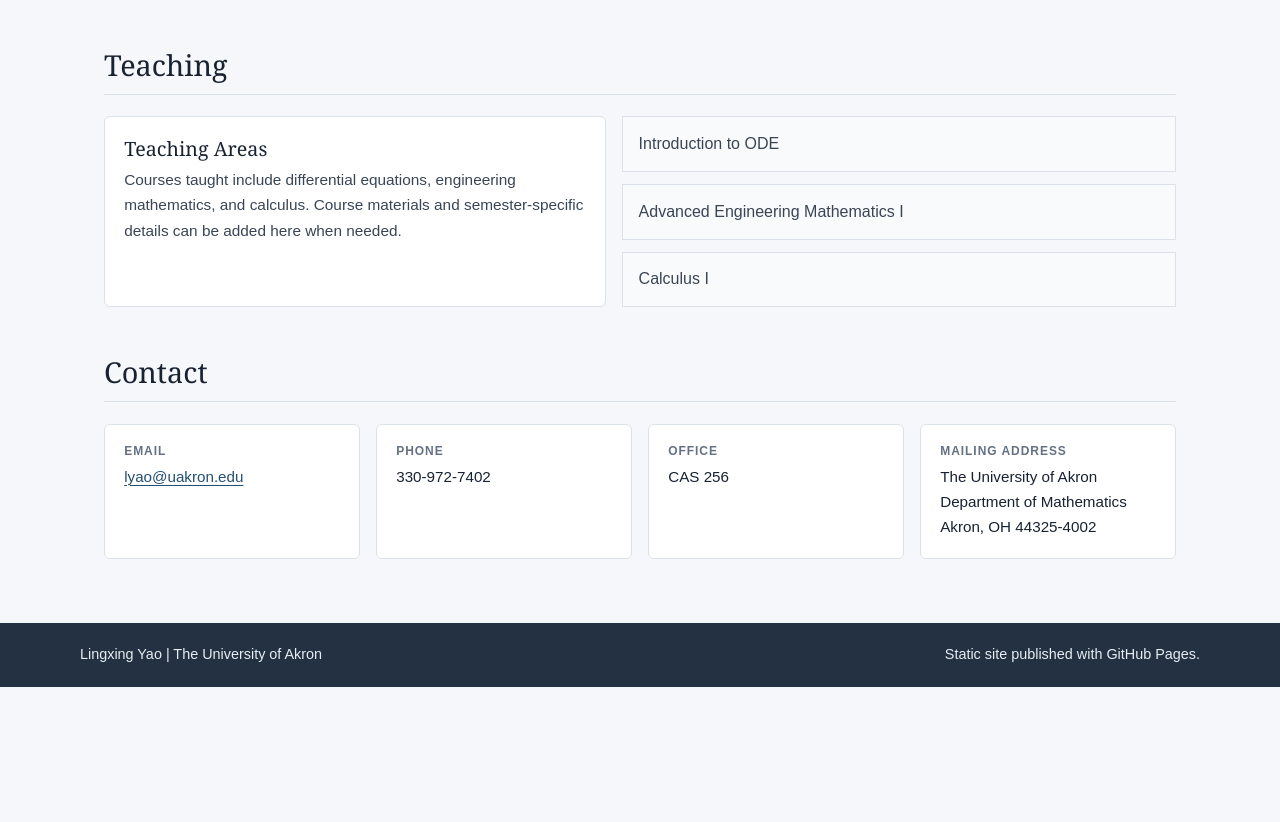
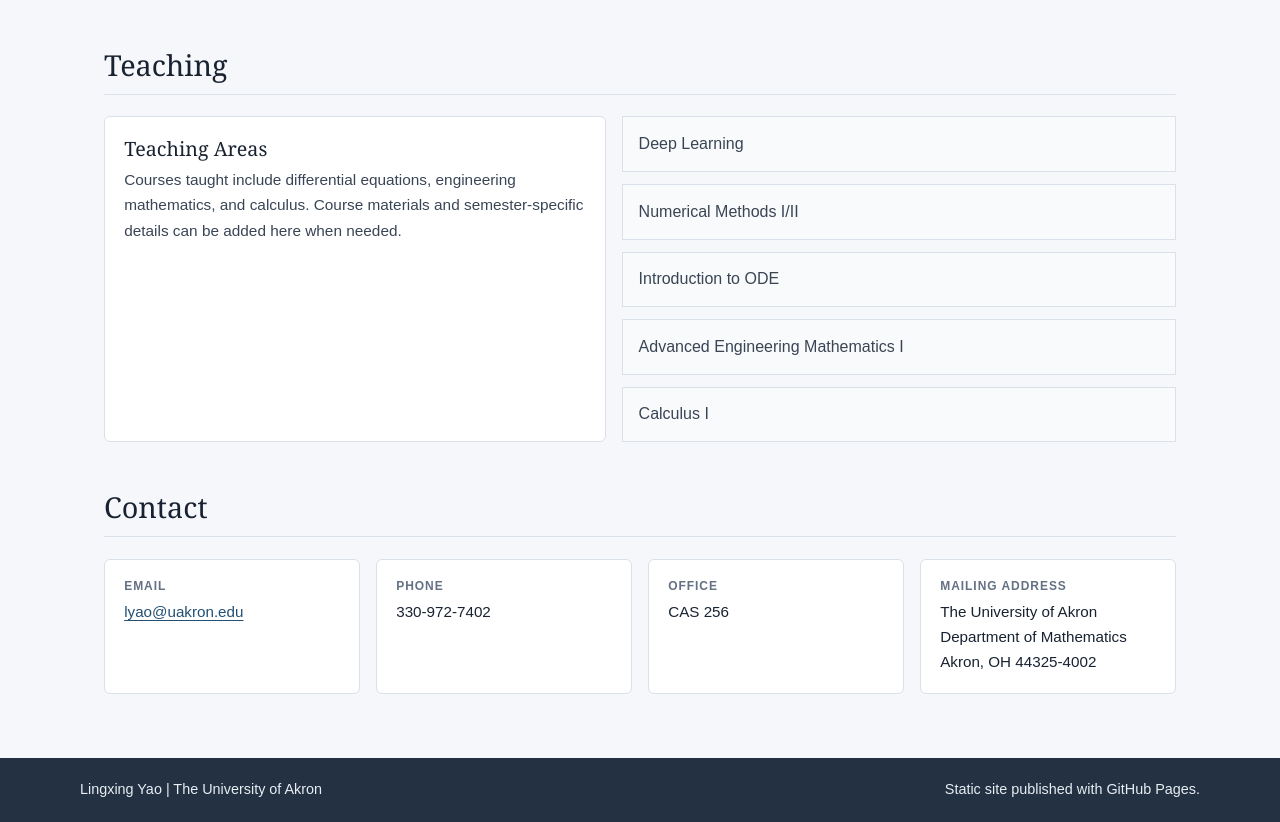
Before and after one commit to YaoLingxing/YaoLingxing.github.io, a plain HTML site: page index.html in a window 1280 px wide. Shown: the part 1833-2655 px from the top of the page. Before the commit the page ends 2520 px from the top, so only its background shows below. Drawn offline with Linux system fonts and the light colour scheme.

Commit message:
Resolve site merge conflicts

```diff
--- a/index.html
+++ b/index.html
@@ -526,6 +526,8 @@
           </p>
         </article>
         <ul class="course-list" aria-label="Representative courses">
+          <li>Deep Learning</li>
+          <li>Numerical Methods I/II</li>
           <li>Introduction to ODE</li>
           <li>Advanced Engineering Mathematics I</li>
           <li>Calculus I</li>
```
